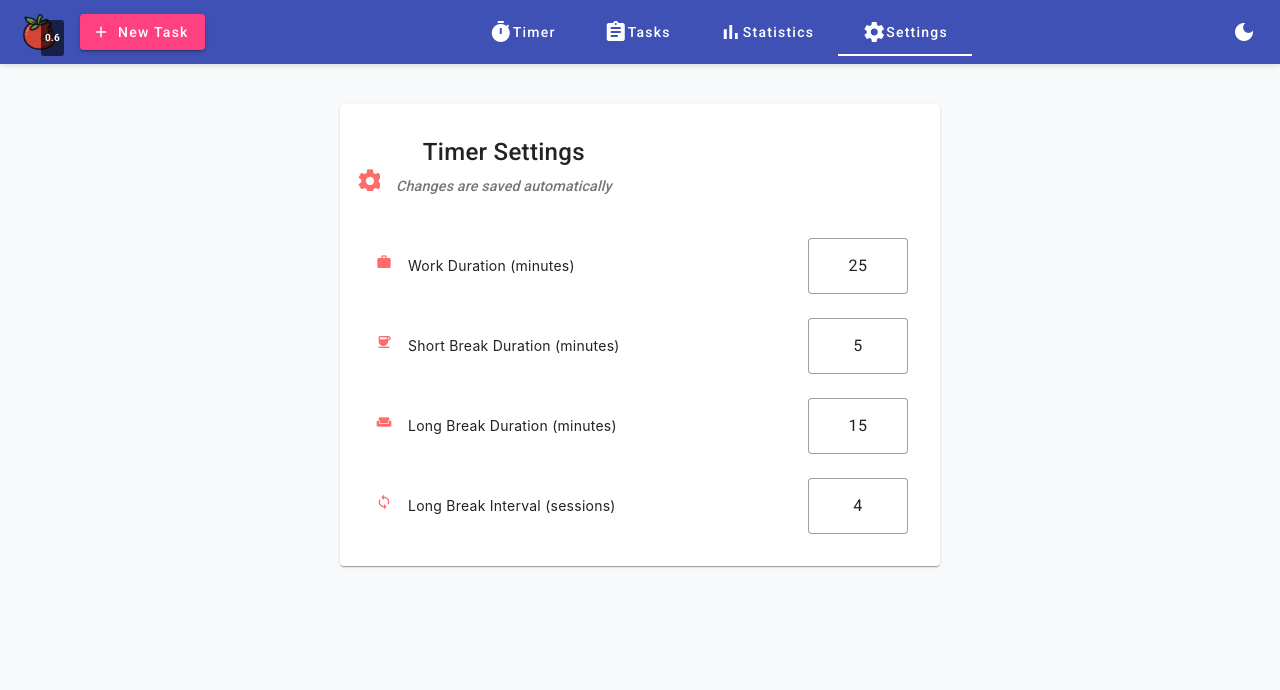
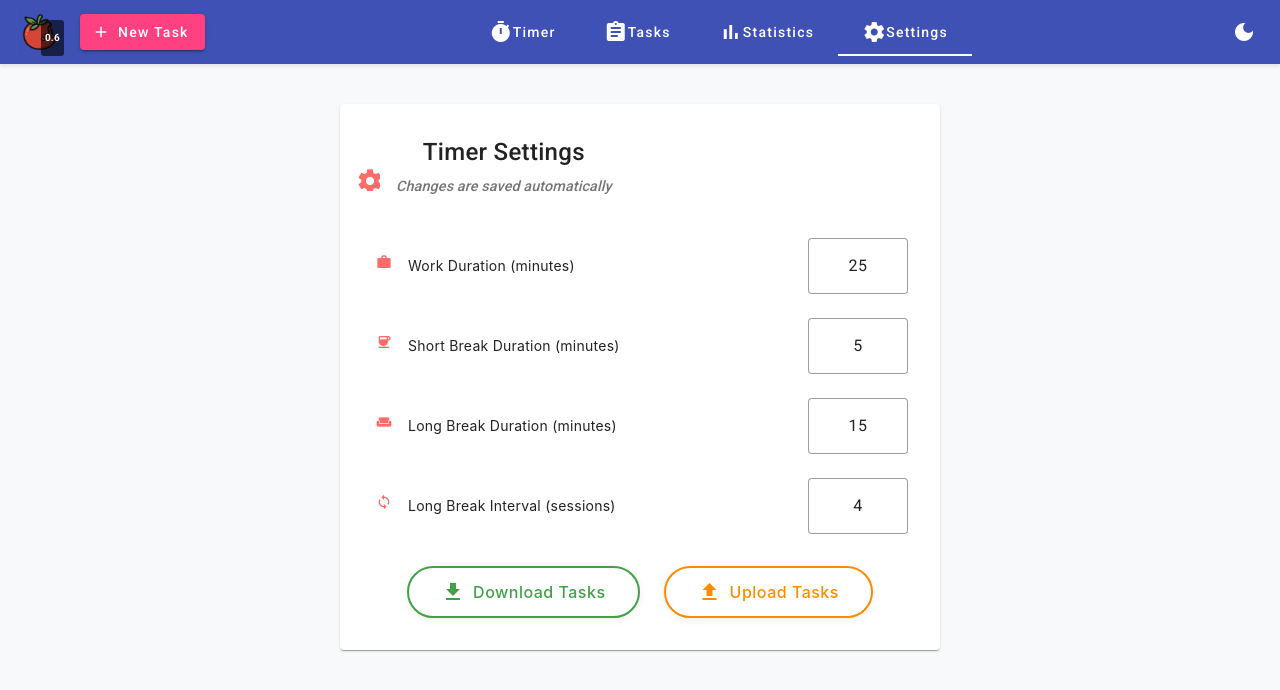
Before and after one commit to nikolaylutsenko/ang-pomodoro, an Angular app: page /settings in a window 1280 px wide. Shown: the top 690 px of the page. Built offline with nearby package versions, Linux system fonts and the light colour scheme.

Commit message:
update angular version and add import-export tasks

```diff
--- a/src/app/app.component.html
+++ b/src/app/app.component.html
@@ -248,7 +248,7 @@
 <div class="app-container">
   <mat-toolbar color="primary" class="responsive-toolbar">
     <div class="logo-container">
-      <img src="assets/yapt-icon.png" alt="YAPT Icon" class="app-logo" />
+      <img src="assets/yapt-icon.png" alt="Taskoro Icon" class="app-logo" />
       <span class="version-badge">{{ version }}</span>
     </div>    <!-- Create Task Button -->
     <button mat-raised-button
--- a/src/app/components/settings/settings.component.html
+++ b/src/app/components/settings/settings.component.html
@@ -38,7 +38,23 @@
         <mat-form-field appearance="outline" class="setting-input">
           <input matInput type="number" [(ngModel)]="settings.longBreakInterval" (ngModelChange)="saveSettings()" name="longBreakInterval" min="1" max="10" step="1">
         </mat-form-field>
-      </div>
-    </form>
+      </div>    </form>
+    <div class="settings-actions">
+      <button class="settings-action-btn download" (click)="downloadTasks()">
+        <mat-icon>download</mat-icon>
+        Download Tasks
+      </button>
+      <input
+        type="file"
+        accept="application/json"
+        #fileInput
+        style="display: none"
+        (change)="uploadTasks($event)"
+      />
+      <button class="settings-action-btn upload" (click)="fileInput.click()">
+        <mat-icon>upload</mat-icon>
+        Upload Tasks
+      </button>
+    </div>
   </mat-card-content>
 </mat-card>
--- a/src/app/components/settings/settings.component.scss
+++ b/src/app/components/settings/settings.component.scss
@@ -126,3 +126,119 @@
     width: 100%;
   }
 }
+
+.settings-actions {
+  display: flex;
+  justify-content: center;
+  gap: 1.5rem;
+  margin: 2rem 0 1rem 0;
+}
+
+.settings-action-btn {
+  padding: 0.75rem 2rem;
+  font-size: 1rem;
+  border-radius: 2rem;
+  border: 2px solid;
+  background: #fff;
+  color: inherit;
+  cursor: pointer;
+  transition: background 0.2s, box-shadow 0.2s, color 0.2s, transform 0.1s;
+  outline: none;
+  font-weight: 500;
+  letter-spacing: 0.5px;
+  box-shadow: 0 2px 8px rgba(0,0,0,0.07);
+  display: flex;
+  align-items: center;
+  gap: 0.5rem;
+}
+
+// Download (green)
+.settings-action-btn.download {
+  border-color: #43a047;
+  color: #43a047;
+
+  svg, .mat-icon { color: #43a047 !important; }
+
+  &:hover, &:focus {
+    background: #43a047;
+    color: #fff;
+
+    svg, .mat-icon { color: #fff !important; }
+  }
+}
+
+// Upload (orange)
+.settings-action-btn.upload {
+  border-color: #fb8c00;
+  color: #fb8c00;
+
+  svg, .mat-icon { color: #fb8c00 !important; }
+
+  &:hover, &:focus {
+    background: #fb8c00;
+    color: #fff;
+
+    svg, .mat-icon { color: #fff !important; }
+  }
+}
+
+// Dark theme support
+.dark-theme .settings-action-btn {
+  background: #181818;
+}
+
+.dark-theme .settings-action-btn.download {
+  border-color: #66bb6a;
+  color: #66bb6a;
+  background: #181818;
+
+  svg, .mat-icon { color: #66bb6a !important; }
+
+  &:hover, &:focus {
+    background: #388e3c;
+    color: #fff;
+
+    svg, .mat-icon { color: #fff !important; }
+  }
+}
+
+.dark-theme .settings-action-btn.upload {
+  border-color: #ffb300;
+  color: #ffb300;
+  background: #181818;
+
+  svg, .mat-icon { color: #ffb300 !important; }
+
+  &:hover, &:focus {
+    background: #ef6c00;
+    color: #fff;
+
+    svg, .mat-icon { color: #fff !important; }
+  }
+}
+
+@media (prefers-color-scheme: dark) {
+  .settings-action-btn.download {
+    background: linear-gradient(90deg, #388e3c 60%, #1b5e20 100%);
+    color: #fff;
+    border-color: #66bb6a;
+    &:hover, &:focus {
+      background: linear-gradient(90deg, #66bb6a 60%, #388e3c 100%);
+      color: #fff;
+    }
+  }
+  .settings-action-btn.upload {
+    background: linear-gradient(90deg, #ef6c00 60%, #e65100 100%);
+    color: #fff;
+    border-color: #ffb300;
+    &:hover, &:focus {
+      background: linear-gradient(90deg, #ffb300 60%, #ef6c00 100%);
+      color: #fff;
+    }
+  }
+}
+
+/* Optional: style the file input to be hidden */
+input[type="file"].settings-upload-input {
+  display: none;
+}
--- a/src/app/components/settings/settings.component.ts
+++ b/src/app/components/settings/settings.component.ts
@@ -7,6 +7,7 @@ import { MatInputModule } from '@angular/material/input';
 import { MatSliderModule } from '@angular/material/slider';
 import { MatCardModule } from '@angular/material/card';
 import { MatIconModule } from '@angular/material/icon';
+import { TaskService } from '../../services/task.service';
 
 @Component({
   selector: 'app-settings',
@@ -30,7 +31,7 @@ export class SettingsComponent implements OnInit {
     longBreakInterval: 4
   };
 
-  constructor(private settingsService: TimerSettingsService) {}
+  constructor(private settingsService: TimerSettingsService, private taskService: TaskService) {}
 
   ngOnInit() {
     this.settingsService.getSettings().subscribe(saved => {
@@ -48,4 +49,40 @@ export class SettingsComponent implements OnInit {
     };
     this.settingsService.updateSettings(newSettings);
   }
+
+  downloadTasks() {
+    const tasks = this.taskService.getAllTasks(); // Adjust method as per your service
+    const dataStr = "data:text/json;charset=utf-8," + encodeURIComponent(JSON.stringify(tasks));
+    const downloadAnchorNode = document.createElement('a');
+    downloadAnchorNode.setAttribute("href", dataStr);
+    downloadAnchorNode.setAttribute("download", "tasks.json");
+    document.body.appendChild(downloadAnchorNode);
+    downloadAnchorNode.click();
+    downloadAnchorNode.remove();
+  }
+
+  uploadTasks(event: Event) {
+    const input = event.target as HTMLInputElement;
+    if (!input.files?.length) return;
+    const file = input.files[0];
+    const reader = new FileReader();
+    reader.onload = () => {
+      try {
+        const importedTasks = JSON.parse(reader.result as string);
+        const currentTasks = this.taskService.getAllTasks();
+        const newTasks = importedTasks.filter(
+          (incoming: any) =>
+            !currentTasks.some(
+              (existing: any) =>
+                existing.id === incoming.id && existing.name === incoming.name
+            )
+        );
+        this.taskService.setAllTasks(importedTasks);
+        alert(`Imported successfully! Added ${newTasks.length} new task(s).`);
+      } catch (e) {
+        alert('Invalid JSON file.');
+      }
+    };
+    reader.readAsText(file);
+  }
 }
--- a/src/app/services/task.service.ts
+++ b/src/app/services/task.service.ts
@@ -95,6 +95,18 @@ export class TaskService {
     return this.tasksSubject.getValue();
   }
 
+  setAllTasks(tasks: Task[]): void {
+    const currentTasks = this.getAllTasks();
+    const newTasks = tasks.filter(
+      incoming =>
+        !currentTasks.some(
+          existing => existing.id === incoming.id && existing.description === incoming.description
+        )
+    );
+    const updatedTasks = [...currentTasks, ...newTasks];
+    this.saveTasks(updatedTasks);
+  }
+
   public saveTasks(tasks: Task[]): void {
     const sortedTasksForStorage = [...tasks].sort((a, b) => a.priority - b.priority);
     localStorage.setItem('tasks', JSON.stringify(sortedTasksForStorage));
--- a/src/index.html
+++ b/src/index.html
@@ -2,7 +2,7 @@
 <html lang="en">
 <head>
   <meta charset="utf-8">
-  <title>Yet Another Pomodoro</title>
+  <title>Taskoro</title>
   <base href="/">
   <meta name="viewport" content="width=device-width, initial-scale=1">  <link rel="icon" type="image/x-icon" href="yapt-icon.png">
   <link rel="stylesheet" href="https://cdnjs.cloudflare.com/ajax/libs/font-awesome/6.5.1/css/all.min.css" integrity="sha512-DTOQO9RWCH3ppGqcWaEA1BIZOC6xxalwEsw9c2QQeAIftl+Vegovlnee1c9QX4TctnWMn13TZye+giMm8e2LwA==" crossorigin="anonymous" referrerpolicy="no-referrer" />
```
Also changed, not shown: package.json (+14 -13 lines), 1 other file (tests, documents, lock files or other folders).
